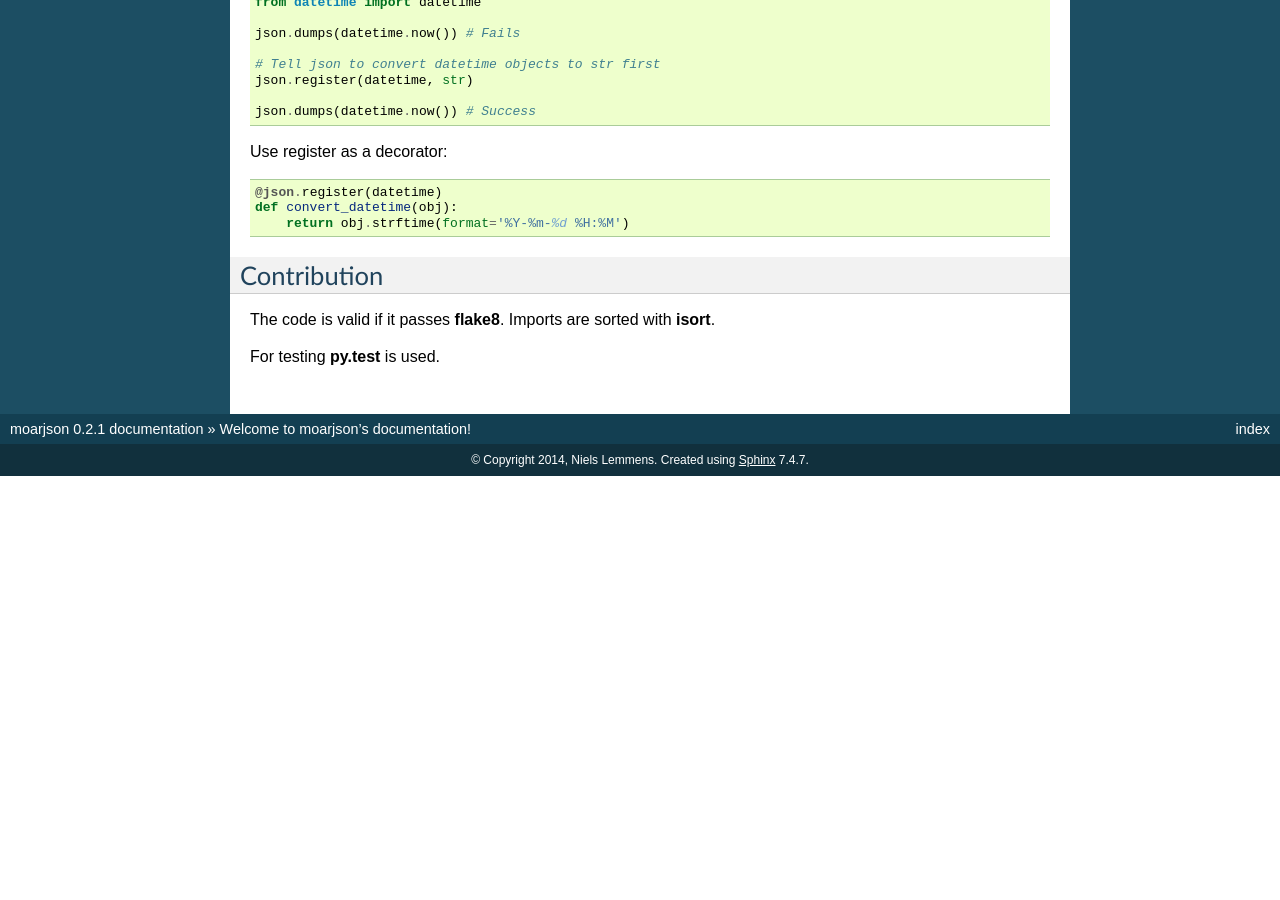
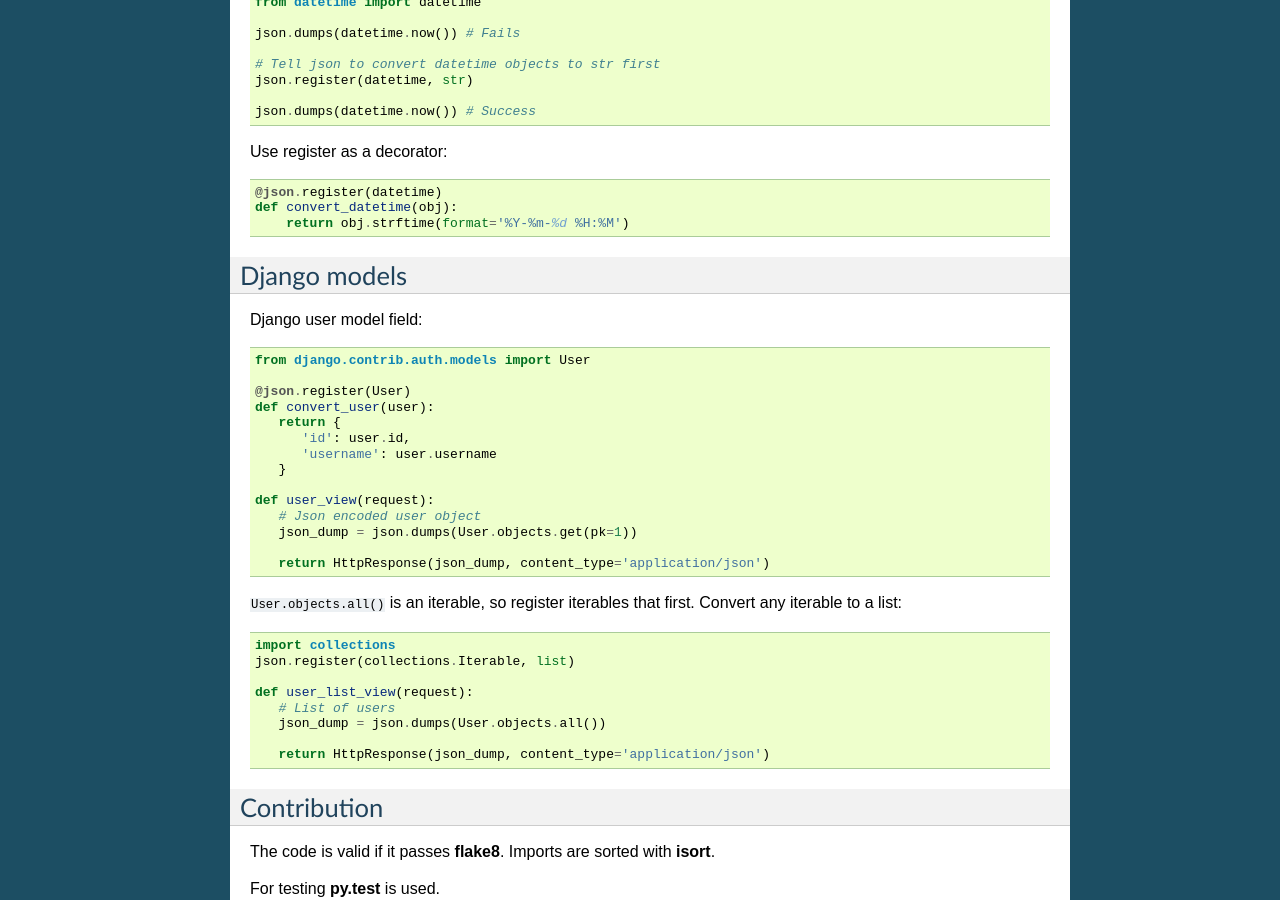
Before and after one commit to Python3pkg/moarjson, a Sphinx documentation site: the page built from docs/index.rst, in a window 1280 px wide and 900 px high, scrolled down 567 px. Built offline with Sphinx 7.4.7, drawn with Linux system fonts in a browser that asks for light colours; before the commit the page ends 1043 px from its top, so only the background shows below that.

Commit message:
Add django models usage to the docs

```diff
--- a/docs/index.rst
+++ b/docs/index.rst
@@ -52,6 +52,38 @@ Use register as a decorator::
        return obj.strftime(format='%Y-%m-%d %H:%M')
 
 
+Django models
+-------------
+
+Django user model field::
+
+   from django.contrib.auth.models import User
+
+   @json.register(User)
+   def convert_user(user):
+      return {
+         'id': user.id,
+         'username': user.username
+      }
+
+   def user_view(request):
+      # Json encoded user object
+      json_dump = json.dumps(User.objects.get(pk=1))
+
+      return HttpResponse(json_dump, content_type='application/json')
+
+``User.objects.all()`` is an iterable, so register iterables that first.
+Convert any iterable to a list::
+
+   import collections
+   json.register(collections.Iterable, list)
+
+   def user_list_view(request):
+      # List of users
+      json_dump = json.dumps(User.objects.all())
+
+      return HttpResponse(json_dump, content_type='application/json')
+
 
 Contribution
 ------------
```
Also changed, not shown: README.md (+38 -0 lines).
